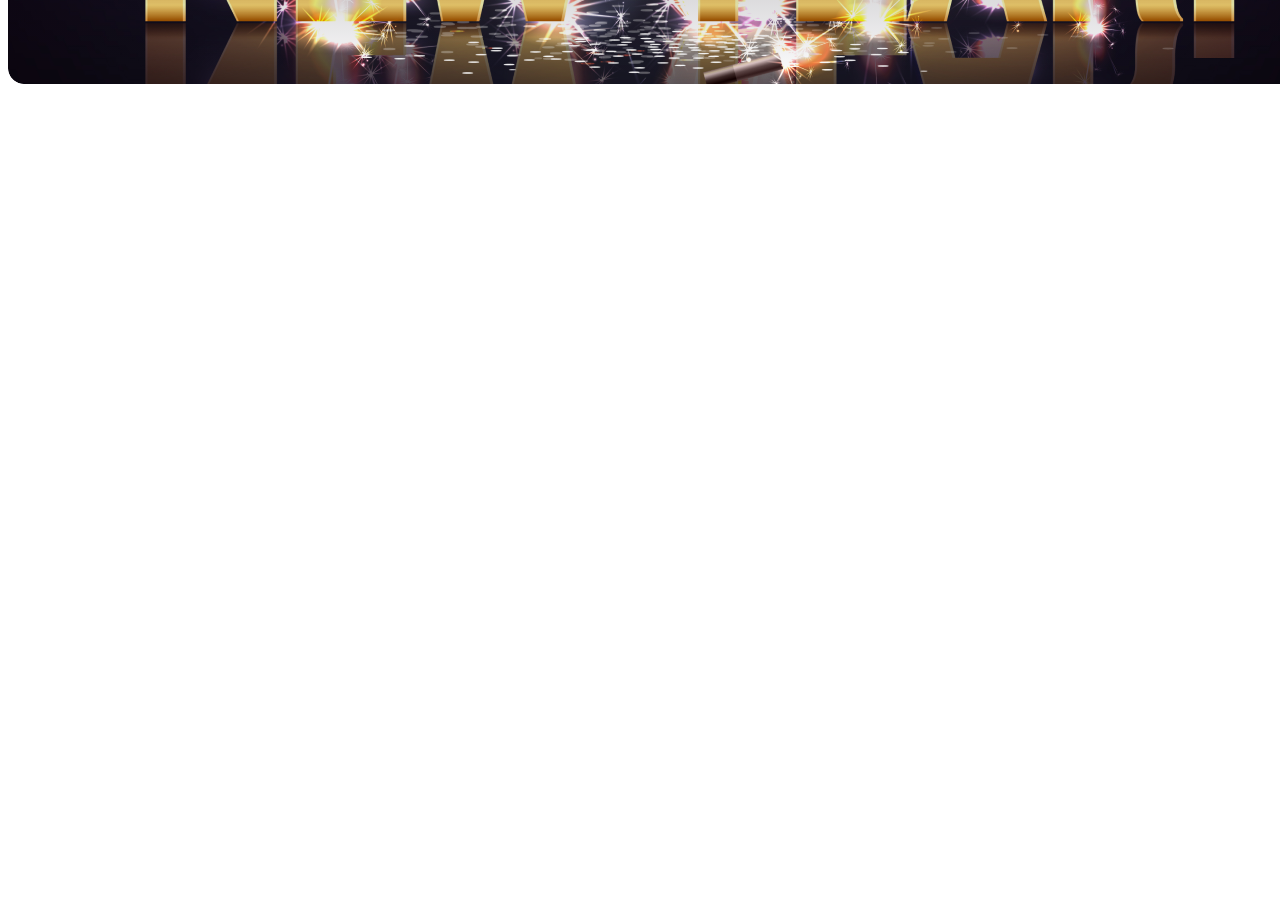
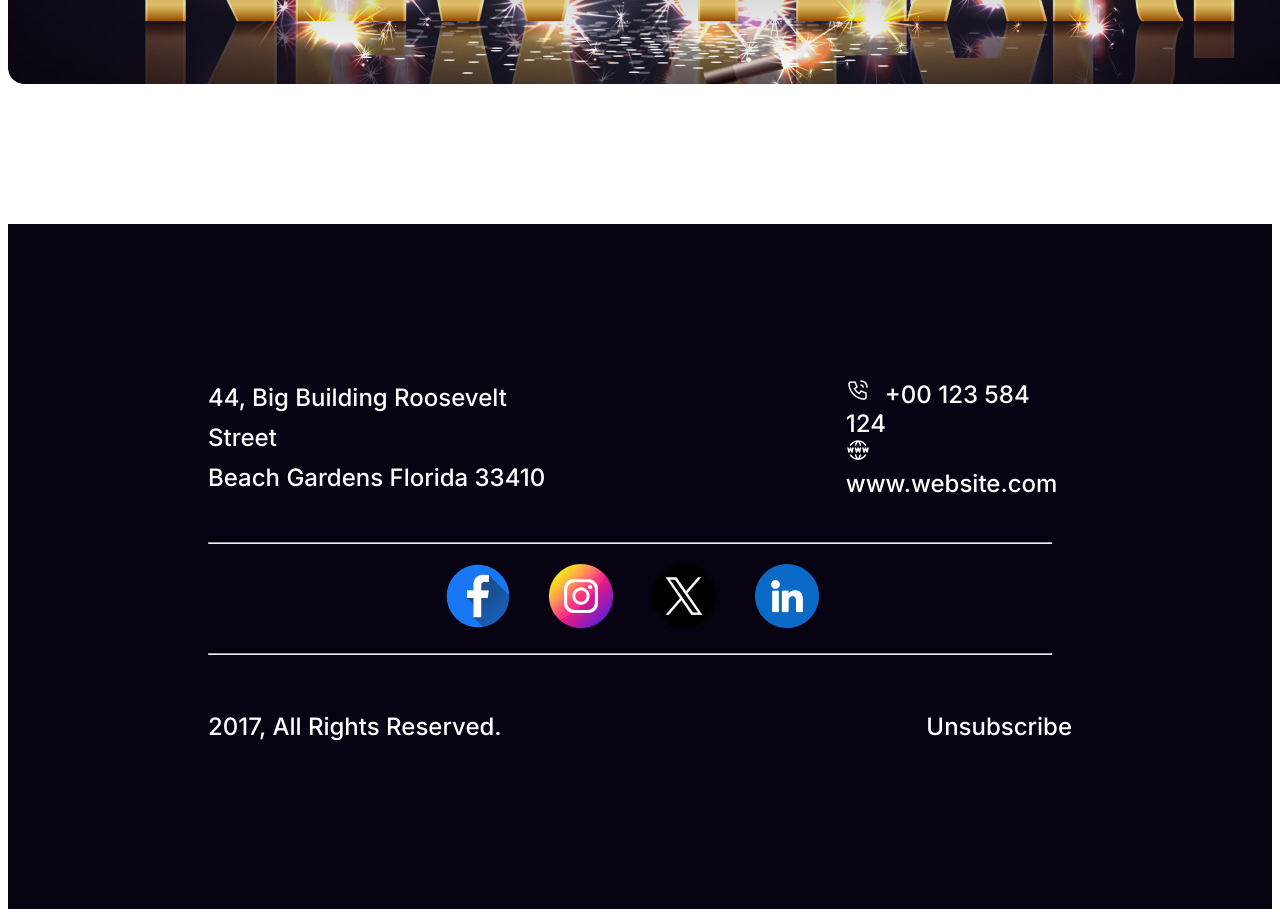
Before and after one commit to sadiaarni111/B9A1, a plain HTML site: page index.html in a window 1280 px wide. Shown: the part 524-1441 px from the top of the page. Before the commit the page ends 800 px from the top, so only its background shows below. Drawn offline with Linux system fonts and the light colour scheme.

Commit message:
Added footer  part

```diff
--- a/index.html
+++ b/index.html
@@ -23,8 +23,35 @@
 
     </div>
 
-    <footer>
+    <footer class="footer">
+        <div class="footer-row">
+            <p class="footer-description">44, Big Building Roosevelt Street<br>
+                Beach Gardens Florida 33410</p>
+            <div class="footer-Contact-info">
+                <div class="info">
+                    <a href=""><img class="call" src="images/Call.png" alt=""><span>+00 123 584 124</span></a>
+                    <!-- <h4 class="footer-description">+00 123 584 124</h4> -->
+                </div>
+                <div class="info">
+                    <a href=""><img class="web" src="images/Website.png" alt=""><span>www.website.com</span></a>
+                    <!-- <h4 class="footer-description">www.website.com</h4> -->
+                </div>
 
+
+            </div>
+        </div>
+        <hr>
+        <div class="footer-image-container">
+            <a href=""><img class="fb-pic" src="images/Facebook.png" alt=""></a>
+            <a href=""><img class="insta-pic" src="images/Instagram.png" alt=""></a>
+            <a href=""><img class="twt-pic" src="images/Twitter.png" alt=""></a>
+            <a href=""><img class="linked-pic" src="images/Linkedin.png" alt=""></a>
+        </div>
+        <hr>
+        <div class="footer-row2">
+            <h4 class="footer-description">2017, All Rights Reserved.</h4>
+            <h4 class="footer-description">Unsubscribe</h4>
+        </div>
     </footer>
 </body>
 </html>
--- a/styles/B9A1.css
+++ b/styles/B9A1.css
@@ -36,3 +36,63 @@ body {
     line-height: 95px;
     margin-top: -20px;
 }
+
+.footer{
+    background: #070211;
+    display: block;
+    flex-direction: column;
+    gap: 100px;
+    margin-top: 140px;
+    color: #FFF;
+    padding: 130px 200px;
+    font-family: Inter;
+}
+
+.footer-description{
+    color: #FFF;
+    font-size: 24px;
+    font-weight: 500;
+    line-height: 40px;
+
+}
+
+.footer-row{
+    display: flex;
+    justify-content: flex-start;
+    align-items: center;
+    gap: 300px;
+}
+/* .footer-Contact-info{
+    display: flex;
+} */
+
+.info a{
+    text-decoration: none;
+    color: #FFF;
+    font-size: 24px;
+    font-weight: 500;
+}
+
+a img{
+    margin-top: 0;
+    margin-right: 15px;
+    padding: auto;
+}
+
+.footer-row2 {
+    display: flex;
+    justify-content: space-between;
+    margin: 0,140px;
+}
+
+.footer hr {
+    background: rgba(255, 255, 255, 0.15);;
+    margin: 20px;
+    margin-left: 0;
+}
+
+.footer-image-container{
+    display: flex;
+    justify-content: center;
+    gap: 24px;
+}
```
